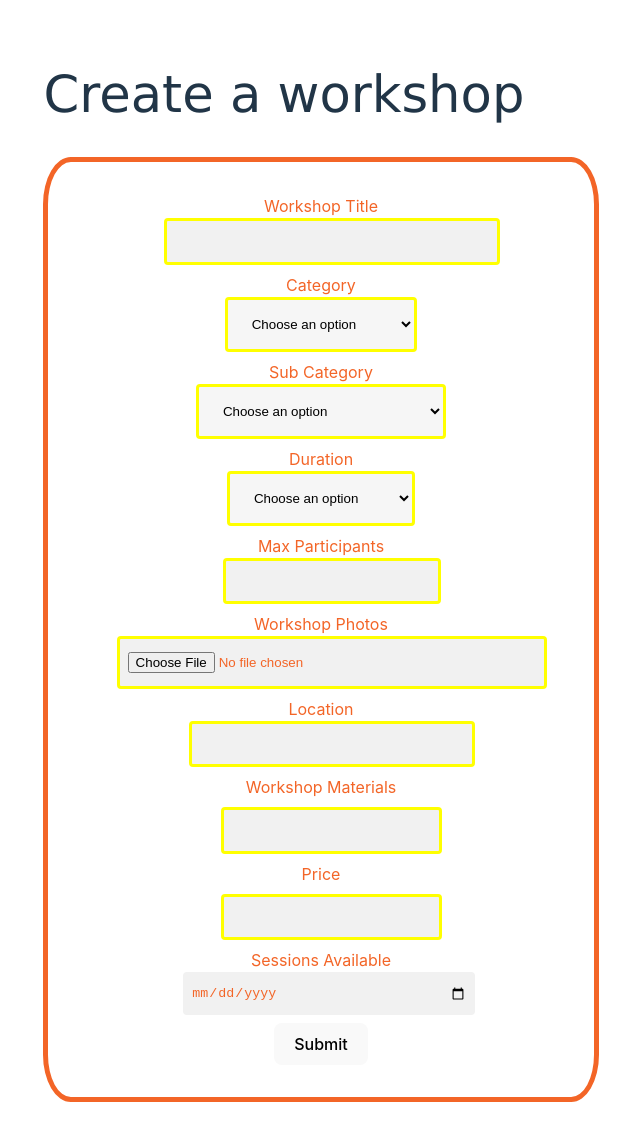
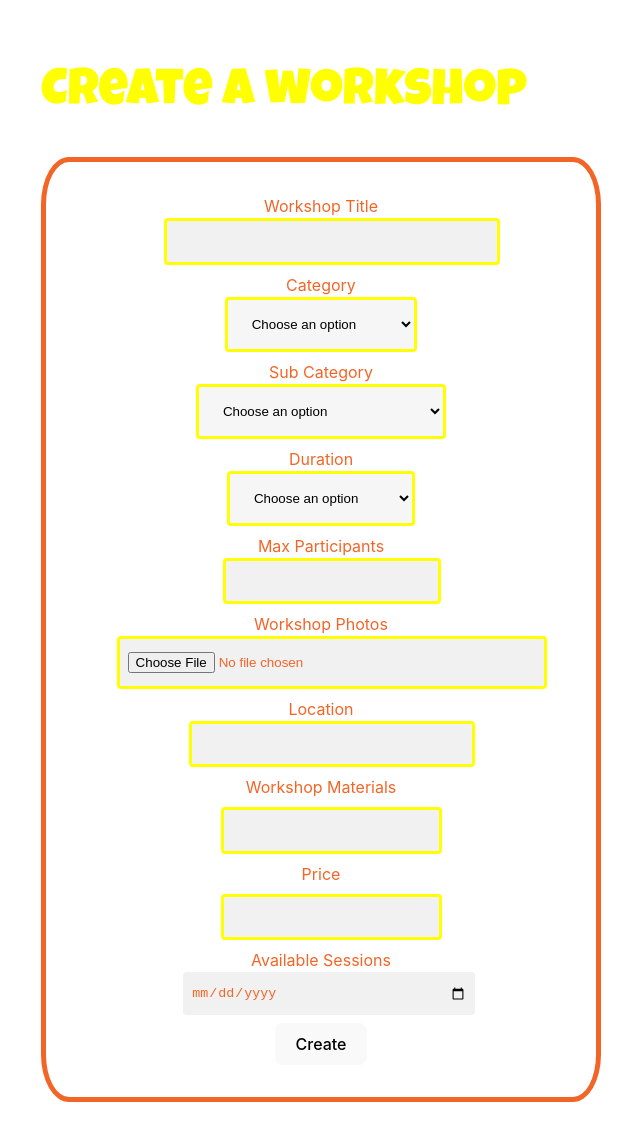
Before and after one commit to LeiaWebDev/gourmet-gurus-frontend, a React (Vite) app: page /create-workshop in a window 1280 px wide. Shown: the whole page, without its empty margins (356-996 px from the left). Built offline with nearby package versions, Linux system fonts and the light colour scheme; no server answers.

Commit message:
createworkshop

```diff
--- a/src/App.css
+++ b/src/App.css
@@ -12,6 +12,11 @@
     #ffc75f,
     #f9f871
   );
+}
+
+@font-face {
+  font-family: "luckyguy";
+  src: url(./assets/LuckiestGuy-Regular.ttf);
 }
 
 .create-workshop-form {
@@ -53,11 +58,15 @@ input[type="text"],
 .create-workshop-form label {
   color: var(--clr-accent);
 }
-.submit-button:hover {
-  background-color: var(--clr-accent);
+button:hover {
+  background-color: rgb(240, 240, 148);
 }
-.pagetitle {
+h1 {
+  font-family: "luckyguy";
+  display: flex;
+  justify-content: center;
+  text-align: center;
+  align-items: center;
   font-weight: lighter;
-  font-family: "Lucida Sans", "Lucida Sans Regular", "Lucida Grande",
-    "Lucida Sans Unicode", Geneva, Verdana, sans-serif;
+  color: yellow;
 }
--- a/src/App.jsx
+++ b/src/App.jsx
@@ -26,6 +26,9 @@ import IsTeacher from "./Components/IsTeacher"
 
 
 function App() {
+
+
+
   // const [user, setUser] = useState(JSON.parse(localStorage.getItem("user")));
 
   // function storeUser(userArg) {
@@ -37,6 +40,7 @@ function App() {
   //     setUser(null);
   //     localStorage.removeItem("user");
   // }
+
 
 
   return (
--- a/src/Pages/CreateWorkshopPage.jsx
+++ b/src/Pages/CreateWorkshopPage.jsx
@@ -46,9 +46,26 @@ function CreateWorkshopPage() {
       });
   };
 
+  //   const [picture, setPicture] = useState("")
+  //   const [pictures, setPictures] = useState([])
+
+  // async function handleSubmit(e) {
+  //   e.preventDefault()
+
+  //   try {
+  //     const fd = new FormData()
+  //     fd.append("title", title)
+  //     fd.append("pictue", picture)
+  //     const response = await axios.post("http://localust:5005/api", fd)
+  //     setPictures((current)=> [...current, response.data])
+  //   }catch (error) {
+  //     console.log(error);
+  //   }
+  // }
+
   return (
     <>
-    <h1 className="pagetitle">Create a workshop</h1>
+      <h1 className="pagetitle">Create a workshop</h1>
       <div className="create-workshop-form">
         <div>
           <label>Workshop Title</label>
@@ -93,6 +110,7 @@ function CreateWorkshopPage() {
             <option value="3h">3h</option>
           </select>
         </div>
+
         <div>
           <label>Max Participants</label>
           <input
@@ -142,15 +160,18 @@ function CreateWorkshopPage() {
           ></input>
         </div>
         <div>
-          <label>Sessions Available</label>
+          <label>Available Sessions</label>
           <input
             type="date"
             name="date"
             value={sessionsAvailable}
-            onChange={(e) => setPrice(e.target.value)}
+            onChange={(e) => setSessionsAvailable(e.target.value)}
           ></input>
         </div>
-        <button className="submit-button" onClick={handleSubmit}> Submit </button>
+        <button className="submit-button" onClick={handleSubmit}>
+          {" "}
+          Create{" "}
+        </button>
       </div>
     </>
   );
```
Also changed, not shown: src/assets/LuckiestGuy-Regular.ttf (added), src/assets/gourmet-gurus-high-resolution-logo-color-on-transparent-background (1).png (added).
